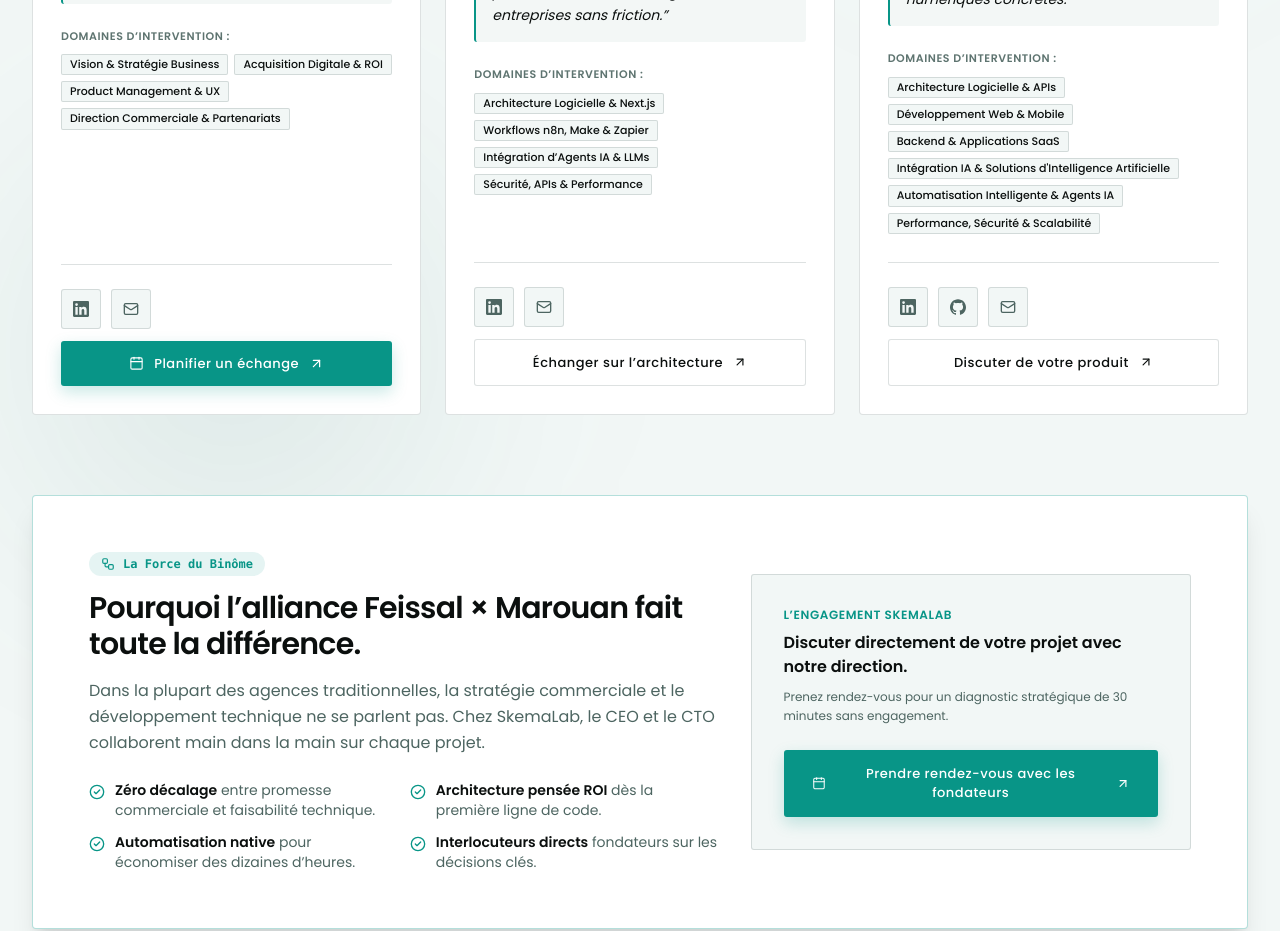
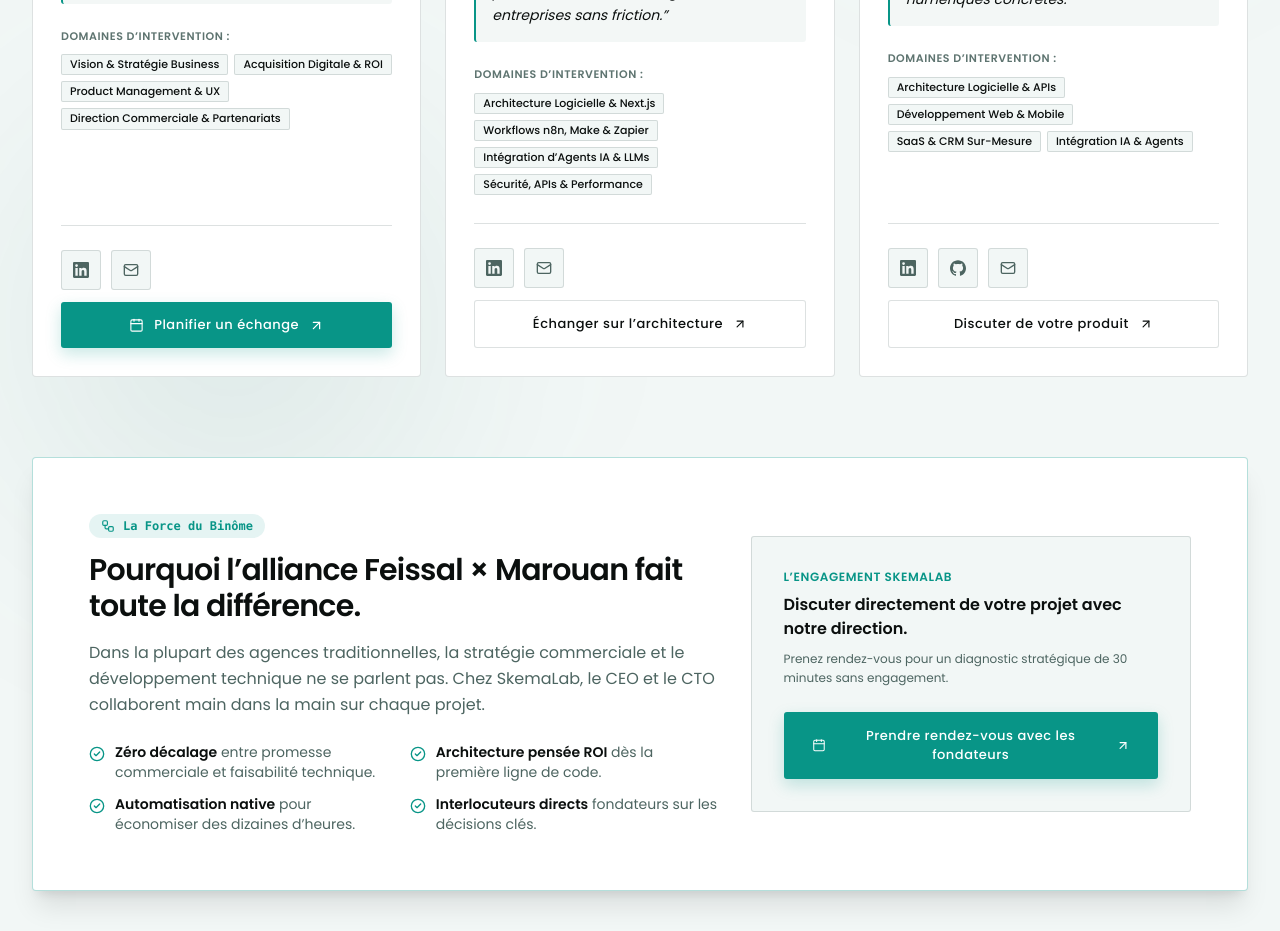
Before and after one commit to SkemaLab-Org/skemalab-officiel, a Next.js app: page /about in a window 1280 px wide. Shown: the part 7340-8271 px from the top of the page. Built offline with nearby package versions, Linux system fonts and the light colour scheme; no server answers.

Commit message:
refactor(about): trim Adam's expertise tags to four
Match the other founders' four-tag layout and drop the overlaps: SaaS/CRM
replaces the generic backend entry, and the two AI entries merge into one.

```diff
--- a/src/data/content.js
+++ b/src/data/content.js
@@ -121,10 +121,8 @@
     expertise: [
       "Architecture Logicielle & APIs",
       "Développement Web & Mobile",
-      "Backend & Applications SaaS",
-      "Intégration IA & Solutions d'Intelligence Artificielle",
-      "Automatisation Intelligente & Agents IA",
-      "Performance, Sécurité & Scalabilité",
+      "SaaS & CRM Sur-Mesure",
+      "Intégration IA & Agents",
     ],
     social: {
       linkedin: "https://www.linkedin.com/in/adam-khairi/",
```
